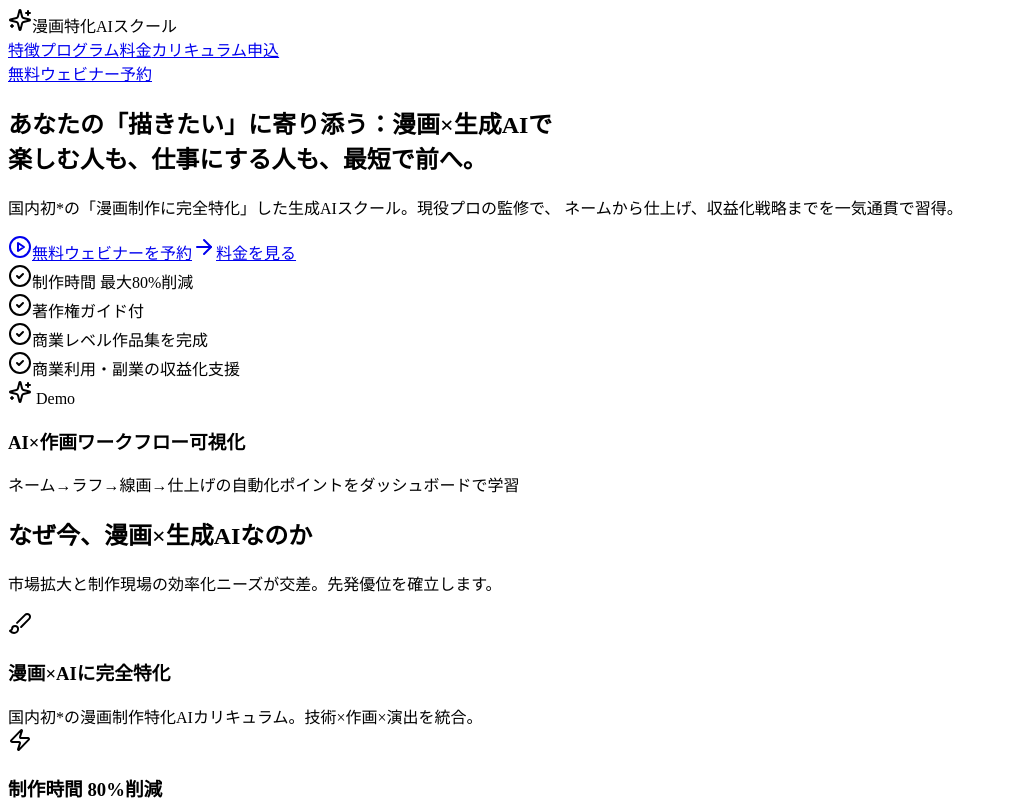
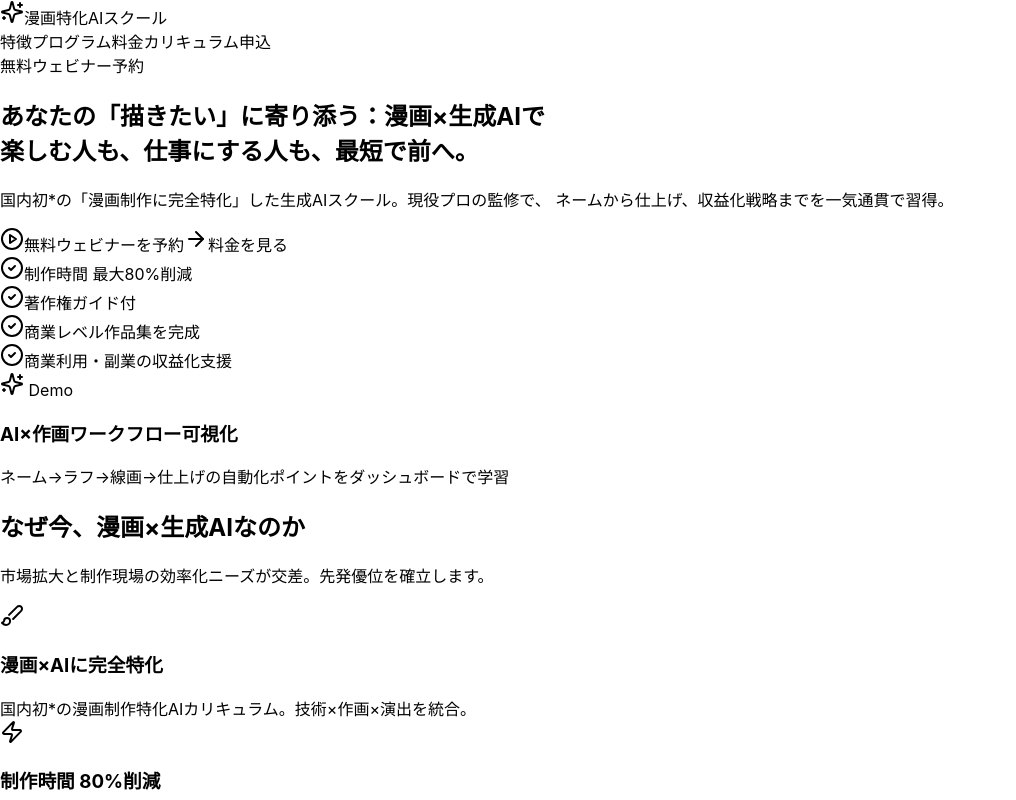
Before and after one commit to kinoshitayukari/genai-manga-anime, a Next.js app: page / in a window 1280 px wide. Shown: the top 800 px of the page, without its empty margins (0-1016 px from the left). Built offline with nearby package versions, Linux system fonts and the light colour scheme.

Commit message:
Add root layout and global styles

```diff
--- /dev/null
+++ b/app/globals.css
@@ -0,0 +1,23 @@
+:root {
+  color-scheme: light;
+}
+
+* {
+  box-sizing: border-box;
+}
+
+html,
+body {
+  padding: 0;
+  margin: 0;
+  font-family: "Inter", "Noto Sans JP", system-ui, -apple-system, BlinkMacSystemFont, "Segoe UI", sans-serif;
+}
+
+a {
+  color: inherit;
+  text-decoration: none;
+}
+
+button {
+  font: inherit;
+}
--- /dev/null
+++ b/app/layout.tsx
@@ -0,0 +1,19 @@
+import type { Metadata } from "next";
+import type { ReactNode } from "react";
+import "./globals.css";
+
+export const metadata: Metadata = {
+  title: "漫画特化 生成AIスクール",
+  description:
+    "漫画制作に特化した生成AIスクール。プロ監修のワークフローで作画と収益化を最短習得。",
+};
+
+export default function RootLayout({ children }: { children: ReactNode }) {
+  return (
+    <html lang="ja">
+      <body className="min-h-screen bg-white text-gray-900">
+        {children}
+      </body>
+    </html>
+  );
+}
```
